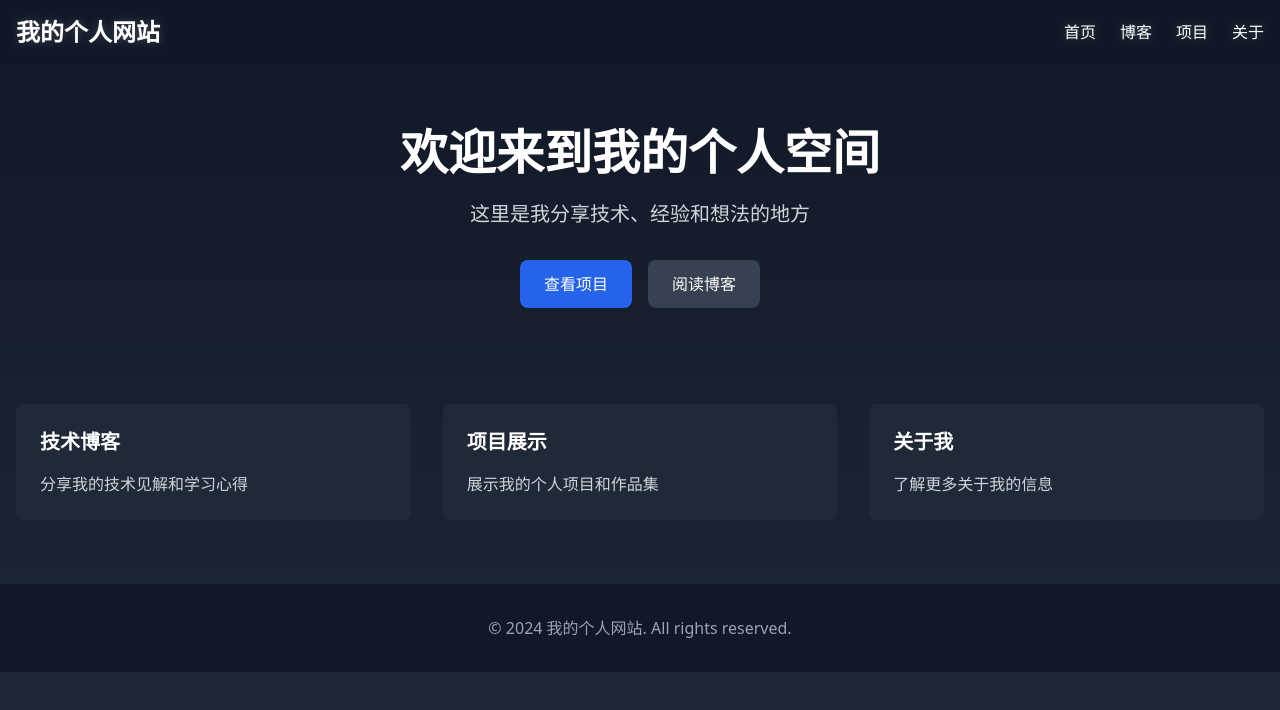
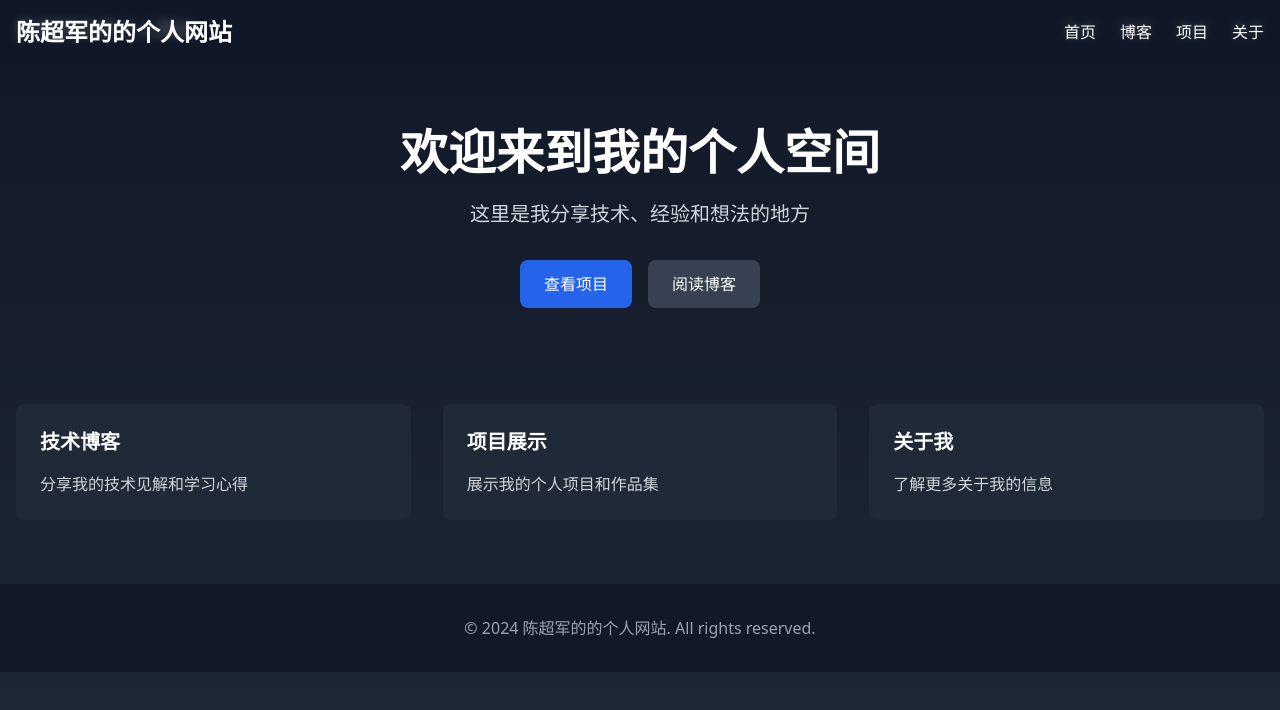
Before and after one commit to ChaojunCHAN/personal_web, a Next.js app: page / in a window 1280 px wide. Shown: the top 710 px of the page. Built offline with nearby package versions, Linux system fonts and the light colour scheme.

Commit message:
Update: Change website title to 陈超军的的个人网站

```diff
--- a/src/app/components/Navigation.tsx
+++ b/src/app/components/Navigation.tsx
@@ -5,8 +5,8 @@ export default function Navigation() {
     <nav className="fixed top-0 w-full bg-gray-900/80 backdrop-blur-sm z-50">
       <div className="container mx-auto px-4 py-4">
         <div className="flex justify-between items-center">
-          <Link href="/" className="text-2xl font-bold hover:text-blue-400 transition-colors">
-            我的个人网站
+          <Link href="/" className="text-xl font-bold">
+            陈超军的的个人网站
           </Link>
           <div className="space-x-6">
             <Link href="/" className="hover:text-blue-400 transition-colors">首页</Link>
--- a/src/app/layout.tsx
+++ b/src/app/layout.tsx
@@ -3,8 +3,8 @@ import "./globals.css";
 import Navigation from "./components/Navigation";
 
 export const metadata: Metadata = {
-  title: "我的个人网站",
-  description: "个人博客和项目展示网站",
+  title: "陈超军的的个人网站",
+  description: "陈超军的的个人网站",
 };
 
 export default function RootLayout({
--- a/src/app/page.tsx
+++ b/src/app/page.tsx
@@ -7,7 +7,7 @@ export default function Home() {
       <nav className="fixed top-0 w-full bg-gray-900/80 backdrop-blur-sm z-50">
         <div className="container mx-auto px-4 py-4">
           <div className="flex justify-between items-center">
-            <h1 className="text-2xl font-bold">我的个人网站</h1>
+            <h1 className="text-2xl font-bold">陈超军的的个人网站</h1>
             <div className="space-x-6">
               <Link href="/" className="hover:text-blue-400 transition-colors">首页</Link>
               <Link href="/blog" className="hover:text-blue-400 transition-colors">博客</Link>
@@ -61,7 +61,7 @@ export default function Home() {
       {/* 页脚 */}
       <footer className="bg-gray-900 py-8">
         <div className="container mx-auto px-4 text-center text-gray-400">
-          <p>© 2024 我的个人网站. All rights reserved.</p>
+          <p>© 2024 陈超军的的个人网站. All rights reserved.</p>
         </div>
       </footer>
     </main>
```
